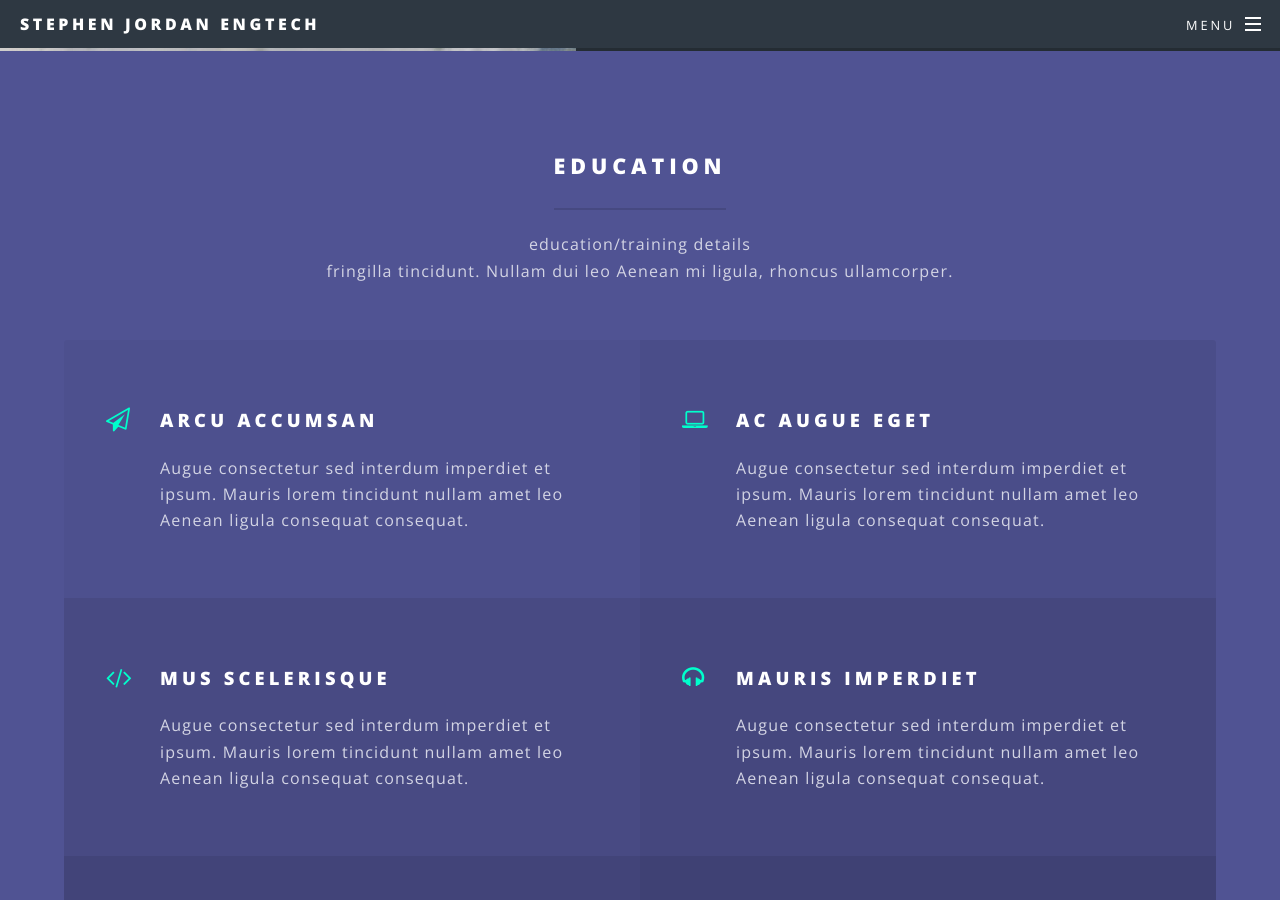
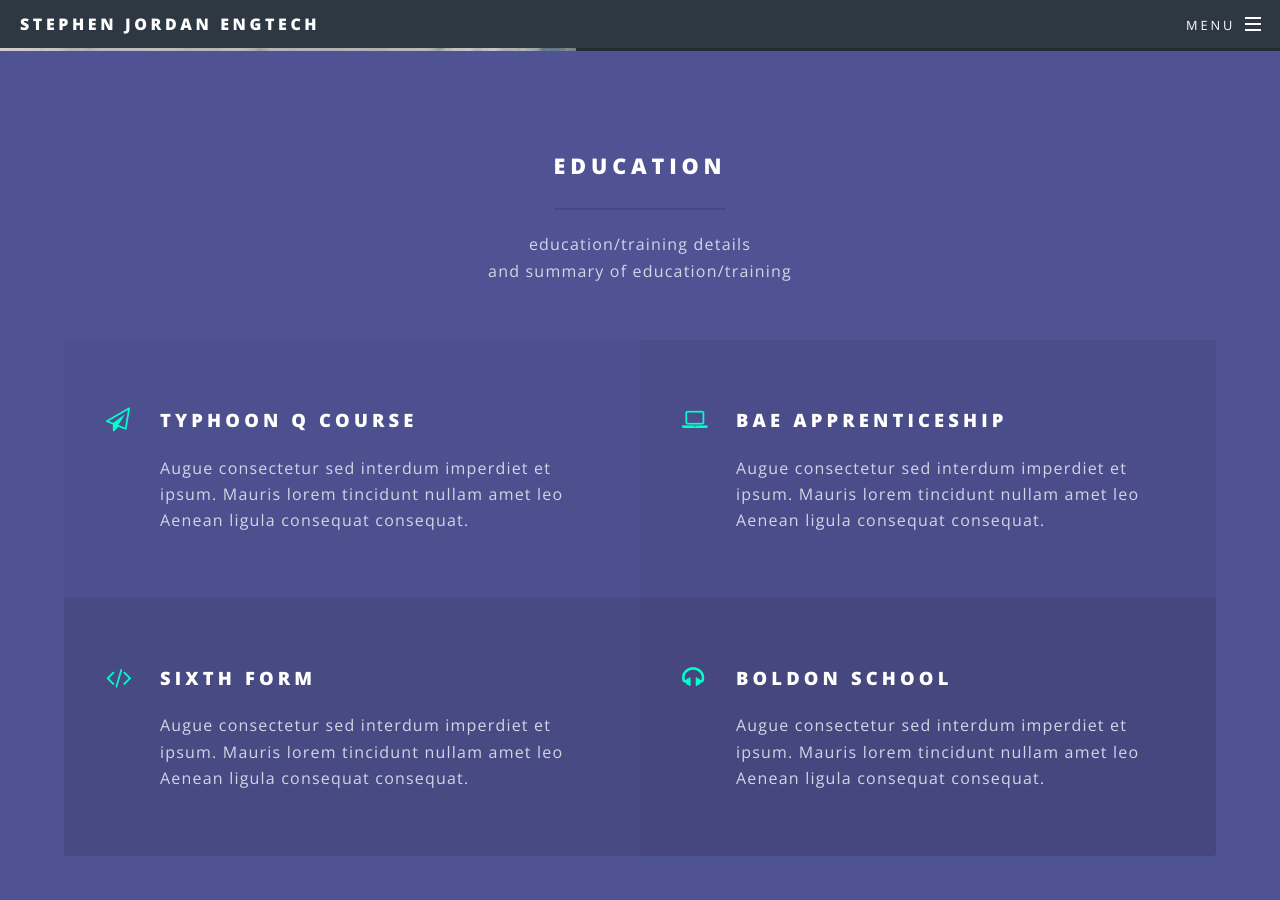
Before and after one commit to SJJUK/SJJUK.github.io, a Jekyll site: the page built from index.html, in a window 1280 px wide and 900 px high, scrolled down 2463 px. Built offline with Jekyll 4.4.1, drawn with Linux system fonts in a browser that asks for light colours; some of the changed text lies outside the part shown.

Commit message:
Update index.html

```diff
--- a/index.html
+++ b/index.html
@@ -56,31 +56,23 @@
 							<header class="major">
 								<h2>Education</h2>
 								<p>education/training details<br />
-								fringilla tincidunt. Nullam dui leo Aenean mi ligula, rhoncus ullamcorper.</p>
+								and summary of education/training</p>
 							</header>
 							<ul class="features">
 								<li class="icon fa-paper-plane-o">
-									<h3>Arcu accumsan</h3>
+									<h3>Typhoon Q course</h3>
 									<p>Augue consectetur sed interdum imperdiet et ipsum. Mauris lorem tincidunt nullam amet leo Aenean ligula consequat consequat.</p>
 								</li>
 								<li class="icon fa-laptop">
-									<h3>Ac Augue Eget</h3>
+									<h3>BAE Apprenticeship</h3>
 									<p>Augue consectetur sed interdum imperdiet et ipsum. Mauris lorem tincidunt nullam amet leo Aenean ligula consequat consequat.</p>
 								</li>
 								<li class="icon fa-code">
-									<h3>Mus Scelerisque</h3>
+									<h3>Sixth Form</h3>
 									<p>Augue consectetur sed interdum imperdiet et ipsum. Mauris lorem tincidunt nullam amet leo Aenean ligula consequat consequat.</p>
 								</li>
 								<li class="icon fa-headphones">
-									<h3>Mauris Imperdiet</h3>
-									<p>Augue consectetur sed interdum imperdiet et ipsum. Mauris lorem tincidunt nullam amet leo Aenean ligula consequat consequat.</p>
-								</li>
-								<li class="icon fa-heart-o">
-									<h3>Aenean Primis</h3>
-									<p>Augue consectetur sed interdum imperdiet et ipsum. Mauris lorem tincidunt nullam amet leo Aenean ligula consequat consequat.</p>
-								</li>
-								<li class="icon fa-flag-o">
-									<h3>Tortor Ut</h3>
+									<h3>Boldon School</h3>
 									<p>Augue consectetur sed interdum imperdiet et ipsum. Mauris lorem tincidunt nullam amet leo Aenean ligula consequat consequat.</p>
 								</li>
 							</ul>
```
